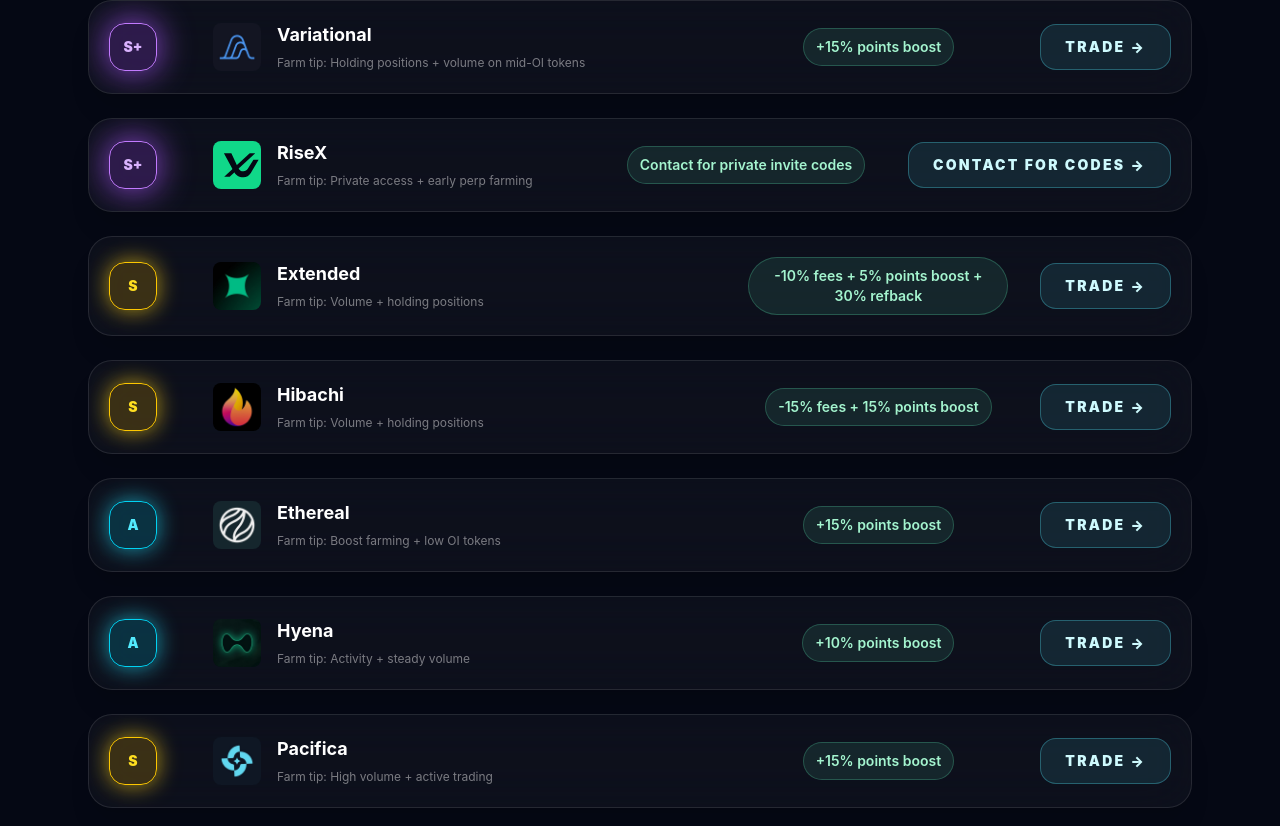
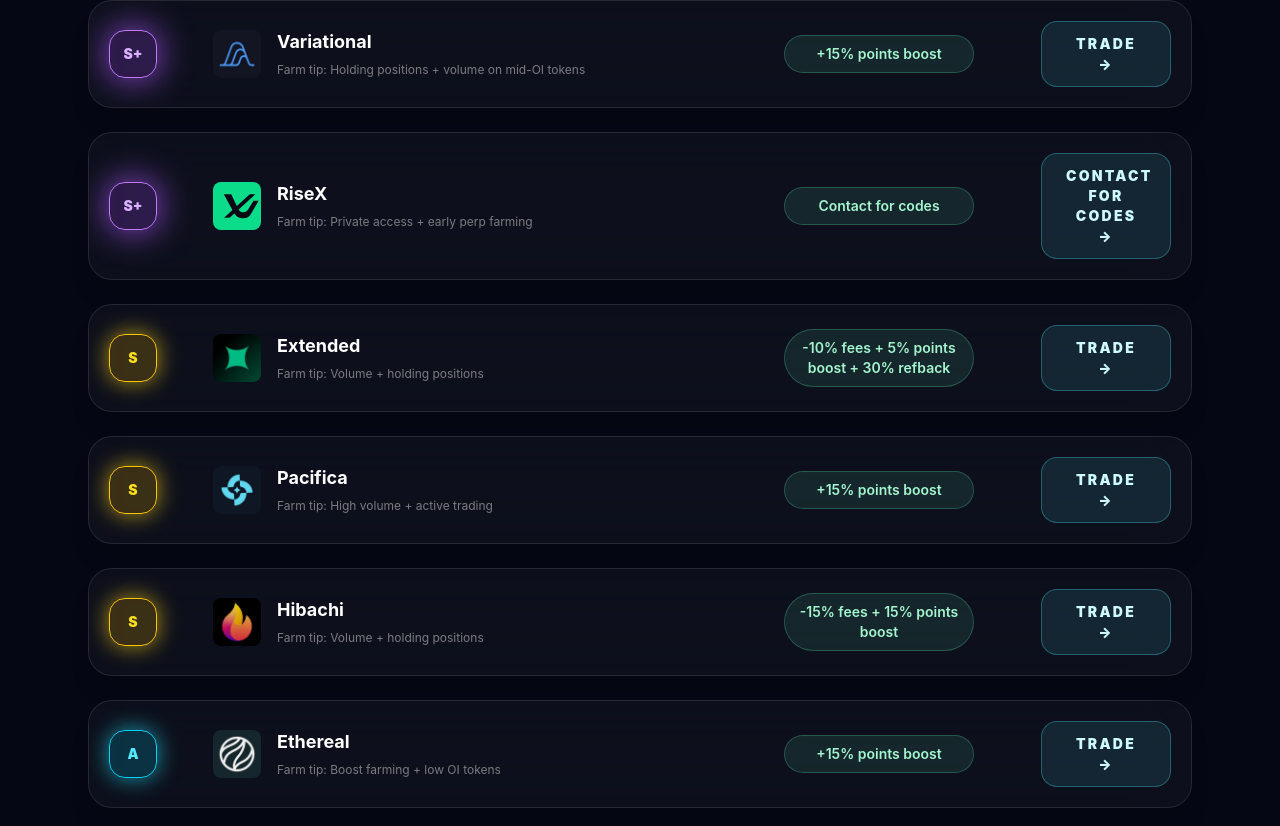
Before and after one commit to olejkSSS/capys-app, a Next.js app: page / in a window 1280 px wide. Shown: the part 1154-1980 px from the top of the page. Built offline with nearby package versions, Linux system fonts and the light colour scheme.

Commit message:
fix: align perp list buttons and order

```diff
--- a/app/data/perps.ts
+++ b/app/data/perps.ts
@@ -52,6 +52,22 @@
     ],
   },
   {
+    slug: "pacifica",
+    tier: "S",
+    name: "Pacifica",
+    ref: "https://app.pacifica.fi/?referral=Capy",
+    refCode: "Capy",
+    logo: "/pacifica.png",
+    boost: "+15% points boost",
+    farm: "High volume + active trading",
+    seoKeywords: [
+      "pacifica referral code",
+      "pacifica points boost",
+      "pacifica airdrop calculator",
+      "pacifica fi referral",
+    ],
+  },
+  {
     slug: "hibachi",
     tier: "S",
     name: "Hibachi",
@@ -98,22 +114,6 @@
       "hyena points boost",
       "hyena airdrop calculator",
       "hyena trade ref",
-    ],
-  },
-  {
-    slug: "pacifica",
-    tier: "S",
-    name: "Pacifica",
-    ref: "https://app.pacifica.fi/?referral=Capy",
-    refCode: "Capy",
-    logo: "/pacifica.png",
-    boost: "+15% points boost",
-    farm: "High volume + active trading",
-    seoKeywords: [
-      "pacifica referral code",
-      "pacifica points boost",
-      "pacifica airdrop calculator",
-      "pacifica fi referral",
     ],
   },
   {
--- a/app/page.tsx
+++ b/app/page.tsx
@@ -1439,12 +1439,12 @@
                 <button
                   type="button"
                   onClick={() => copyRefCode(perp.name, perp.refCode)}
-                  className="group/boost relative rounded-full border border-emerald-300/25 bg-emerald-300/10 px-3 py-2 text-center text-xs font-semibold text-emerald-200 transition hover:bg-emerald-300/15 sm:text-sm"
+                  className="group/boost relative w-[190px] rounded-full border border-emerald-300/25 bg-emerald-300/10 px-3 py-2 text-center text-xs font-semibold text-emerald-200 transition hover:bg-emerald-300/15 sm:text-sm"
                 >
                   {copiedRefName === perp.name
                     ? t.copiedCode
                     : isContactOnly
-                      ? "Contact for private invite codes"
+                      ? "Contact for codes"
                       : perp.boost}
 
                   <span className="pointer-events-none absolute left-1/2 top-full z-20 mt-2 w-max -translate-x-1/2 rounded-xl border border-white/10 bg-[#07101d] px-3 py-2 text-[11px] text-white opacity-0 shadow-lg transition group-hover/boost:opacity-100">
@@ -1463,7 +1463,7 @@
                 href={perp.ref}
                 target="_blank"
                 rel="noopener noreferrer"
-                className="mt-2 w-full rounded-2xl border border-cyan-300/30 bg-cyan-300/10 px-6 py-3 text-center text-sm font-black uppercase tracking-[0.16em] text-cyan-100 transition hover:bg-cyan-300 hover:text-slate-950 md:ml-4 md:mt-0 md:w-auto"
+                className="mt-2 w-full rounded-2xl border border-cyan-300/30 bg-cyan-300/10 px-6 py-3 text-center text-sm font-black uppercase tracking-[0.16em] text-cyan-100 transition hover:bg-cyan-300 hover:text-slate-950 md:ml-4 md:mt-0 md:w-[130px]"
               >
                 {isContactOnly ? "Contact for codes" : t.trade} →
               </a>
```
Also changed, not shown: public/risex.svg.
